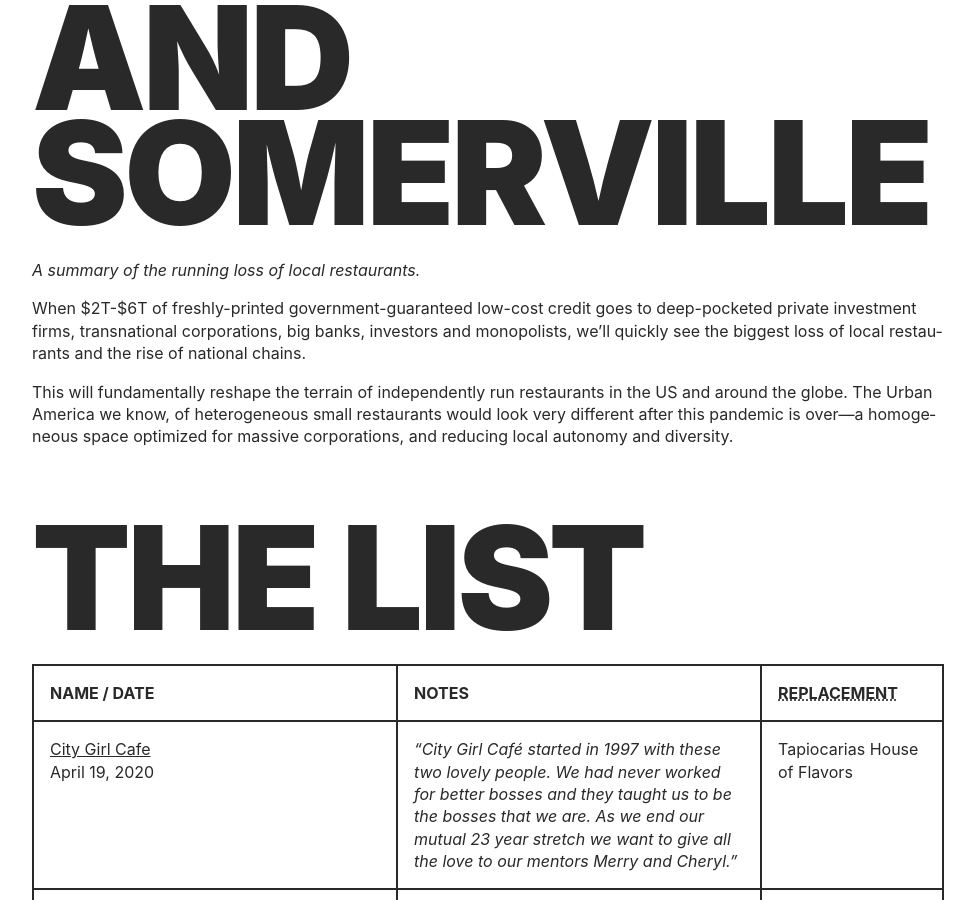
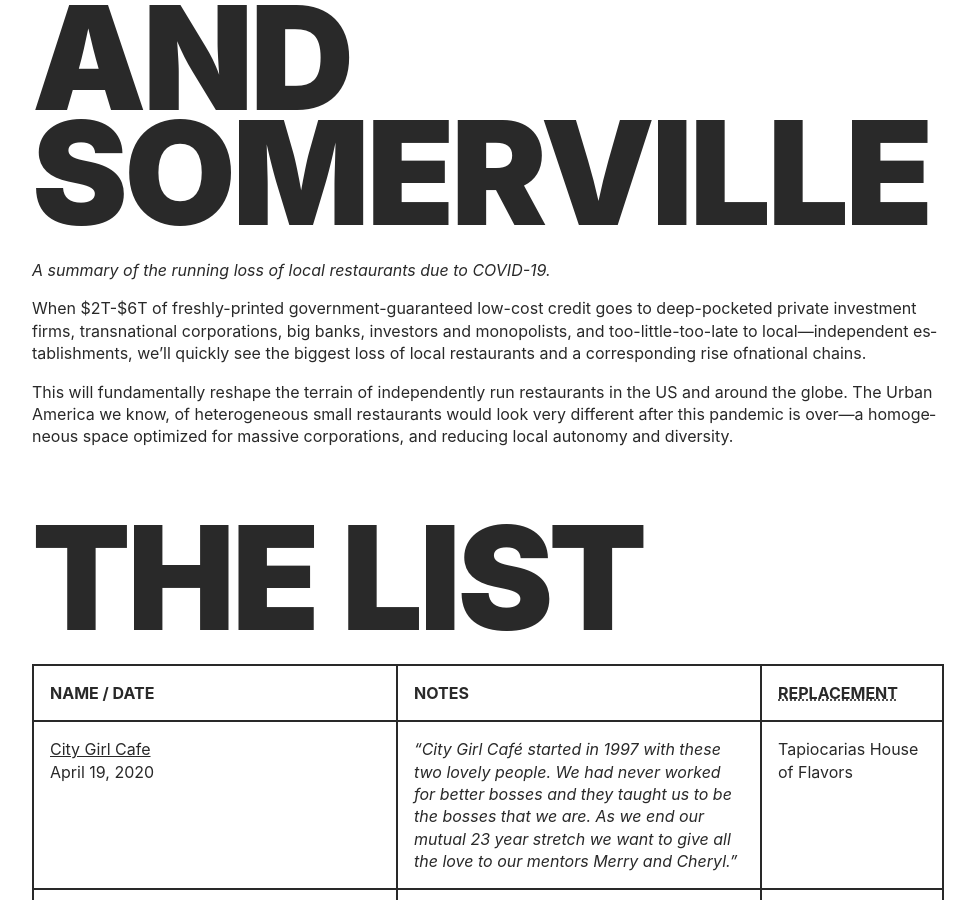
Before and after one commit to unredacted-word/katamari-restaurants, a Jekyll site: the page built from index.md, in a window 1280 px wide and 900 px high, scrolled down 533 px. Shown: the whole window, without its empty margins (152-1127 px from the left). Built offline with Jekyll 4.4.1, drawn with Linux system fonts in a browser that asks for light colours.

Commit message:
Update index.md

```diff
--- a/index.md
+++ b/index.md
@@ -17,12 +17,13 @@ style: |
 
 # Lost Restaurants of Cambridge and Somerville
 
-_A summary of the running loss of local restaurants._
+_A summary of the running loss of local restaurants due to COVID-19._
 
 When $2T-$6T of freshly-printed government-guaranteed low-cost credit goes to
 deep-pocketed private investment firms, transnational corporations, big banks,
-investors and monopolists, we'll quickly see the biggest loss of local
-restaurants and the rise of national chains.
+investors and monopolists, and too-little-too-late to local—independent establishments,
+we'll quickly see the biggest loss of local restaurants and a corresponding
+rise ofnational chains.
 
 This will fundamentally reshape the terrain of independently run restaurants in
 the US and around the globe. The Urban America we know, of heterogeneous small
```
